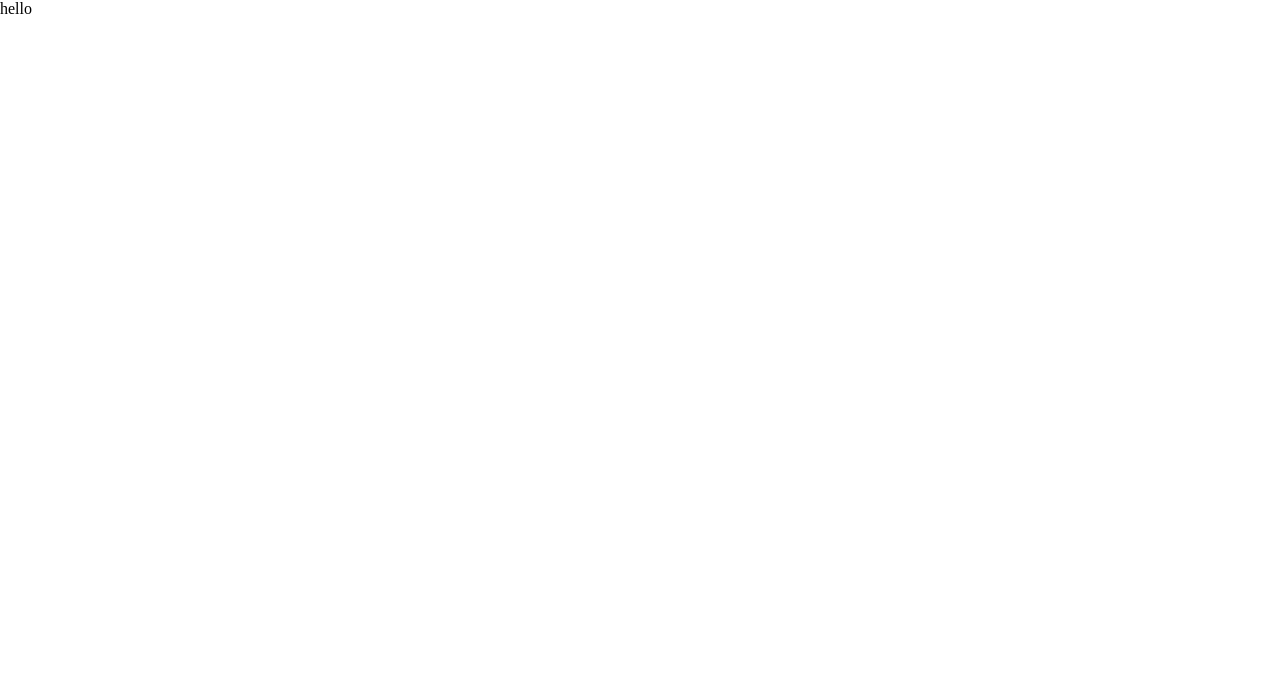
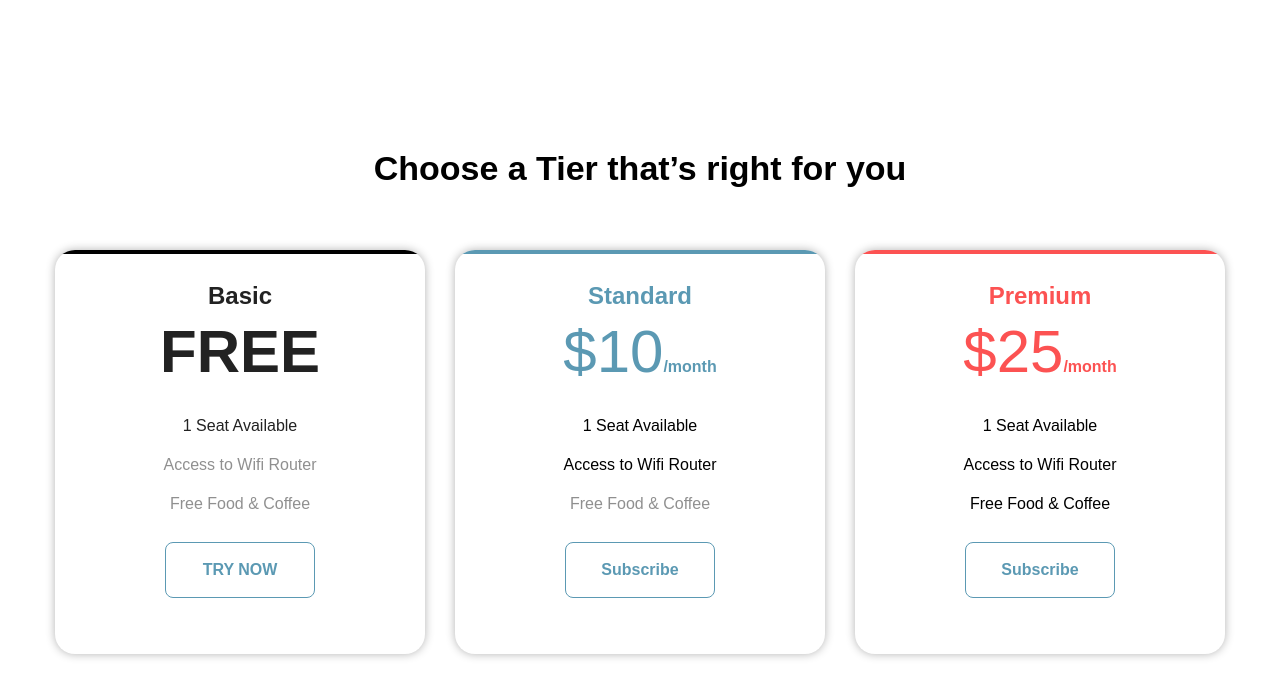
Before and after one commit to taodemy/taotify-website, a Next.js app: page / in a window 1280 px wide. Shown: the top 696 px of the page. Built offline with nearby package versions, Linux system fonts and the light colour scheme.

Commit message:
feat: Add price tier section in project

```diff
--- /dev/null
+++ b/src/components/PriceTier.tsx
@@ -0,0 +1,67 @@
+const PriceTier = () => {
+    return (
+        <section className="priceTier">
+            <div className="priceTier--Title font_h2_headline">Choose a Tier that’s right for you</div>
+            <div className="priceTier--Cards">
+                {/* Basic Tier which is free */}
+                <div className="priceTier--Card priceTier--Cards-Basic dark-colored-text">
+                    <div className="borderTop-basic"></div>
+                    <div className="title">
+                        <p className="font_h3_headline">Basic</p>
+                        <p className="font_h1_headline_bold">FREE</p>
+                    </div>
+                    <div className="content font_main_regular">
+                        <ul>
+                            <li>1 Seat Available</li>
+                            <li className="unavailable">Access to Wifi Router</li>
+                            <li className="unavailable">Free Food & Coffee</li>
+                        </ul>
+                    </div>
+                    <button className="priceTier--Card-Button font_h5_headline">TRY NOW</button>
+                </div>
+
+                {/* Standard Tier which is 10/month */}
+                <div className="priceTier--Card priceTier--Cards-Standard">
+                    <div className="borderTop-standard"></div>
+                    <div className="title  primary-colored-text">
+                        <p className="font_h3_headline">Standard</p>
+                        <div className="price">
+                            <p  className="priceTier--Cards-Number font_h1_headline_regular">$10</p>
+                            <p className="font_h5_headline">/month</p>
+                        </div>
+                    </div>
+                    <div className="content font_main_regular">
+                        <ul>
+                            <li>1 Seat Available</li>
+                            <li>Access to Wifi Router</li>
+                            <li className="unavailable">Free Food & Coffee</li>
+                        </ul>
+                    </div>
+                    <button className="priceTier--Card-Button font_h5_headline">Subscribe</button>
+                </div>
+
+                {/* Premium Tier which is 25/month */}
+                <div className="priceTier--Card priceTier--Cards-Premium">
+                    <div className="borderTop-premium"></div>
+                    <div className="title secondary-colored-text">
+                        <p className="font_h3_headline">Premium</p>
+                        <div className="price">
+                            <p  className="priceTier--Cards-Number font_h1_headline_regular">$25</p>
+                            <p  className="font_h5_headline">/month</p>
+                        </div>
+                    </div>
+                    <div className="content font_main_regular">
+                        <ul>
+                            <li>1 Seat Available</li>
+                            <li>Access to Wifi Router</li>
+                            <li>Free Food & Coffee</li>
+                        </ul>
+                    </div>
+                    <button className="priceTier--Card-Button font_h5_headline">Subscribe</button>
+                </div>
+            </div>
+        </section>
+    );
+}
+
+export default PriceTier;
--- a/src/pages/index.tsx
+++ b/src/pages/index.tsx
@@ -1,4 +1,5 @@
 import Head from "next/head";
+import PriceTier from "@/components/PriceTier";
 
 export default function Home() {
   return (
@@ -9,7 +10,7 @@ export default function Home() {
         <meta name="viewport" content="width=device-width, initial-scale=1" />
         <link rel="icon" href="/favicon.ico" />
       </Head>
-      <main>hello</main>
+      <PriceTier></PriceTier>
     </>
   );
 }
--- a/src/styles/globals.css
+++ b/src/styles/globals.css
@@ -15,8 +15,123 @@ a {
   text-decoration: none;
 }
 
-@media (prefers-color-scheme: dark) {
+/* @media (prefers-color-scheme: dark) {
   html {
     color-scheme: dark;
   }
+} */
+
+.priceTier {
+  width: 100vw;
+  height: 100vh;
+  display: flex;
+  flex-direction: column;
+  align-items: center;
+  justify-content: center;
+  gap: 60px;
 }
+
+.priceTier--Cards {
+  display: flex;
+  flex-direction: row;
+  min-width: 1170px;
+  justify-content: center;
+  align-items: center;
+  gap: 30px;
+}
+
+.borderTop-basic {
+  content: "";
+  position: absolute;
+  border-top: 4px solid #000;
+  top: 0;
+  width: 100%;
+}
+.borderTop-standard {
+  content: "";
+  position: absolute;
+  border-top: 4px solid #5b99b3;
+  top: 0;
+  width: 100%;
+}
+.borderTop-premium {
+  content: "";
+  position: absolute;
+  border-top: 4px solid #fc5252;
+  top: 0;
+  width: 100%;
+}
+
+
+
+.priceTier--Card {
+  position: relative;
+  display: flex;
+  min-width: 370px;
+  min-height: 404px;
+  padding: 0px 0px 30px 0px;
+  flex-direction: column;
+  align-items: center;
+  justify-content: center;
+  background-color: white;
+  border-radius: 20px;
+  overflow: hidden;
+  gap: 26px;
+  box-shadow: 0px 0px 10px rgba(0, 0, 0, 0.3);
+}
+
+.title {
+  gap: 15px;
+}
+
+.title p {
+  display: flex;
+  justify-content: center;
+  align-items: flex-end;
+}
+
+.price {
+  display: flex;
+  flex-direction: row;
+  align-items: baseline;
+  justify-content: center;
+}
+
+.content ul {
+  display: flex;
+  flex-direction: column;
+  align-items: center;
+  justify-content: center;
+  min-width: 159px;
+  min-width: 102px;
+  gap: 15px;
+}
+
+.priceTier--Cards ul {
+  list-style: none;
+}
+
+.priceTier--Card-Button {
+  min-width: 150px;
+  min-height: 56px;
+  background-color: white;
+  color: #5b99b3;
+  border: 1px solid #5b99b3;
+  border-radius: 8px;
+}
+
+.priceTier--Card-Button:hover {
+  background-color: #5b99b3;
+  color: white;
+  border: 1px solid #5b99b3;
+}
+.priceTier--Card-Button:focus {
+  background-color: #5b99b3;
+  color: white;
+  border: 1px solid #5b99b3;
+}
+
+.unavailable {
+  color:rgba(34, 34, 34, 1);
+  opacity: 50%;
+}
```
